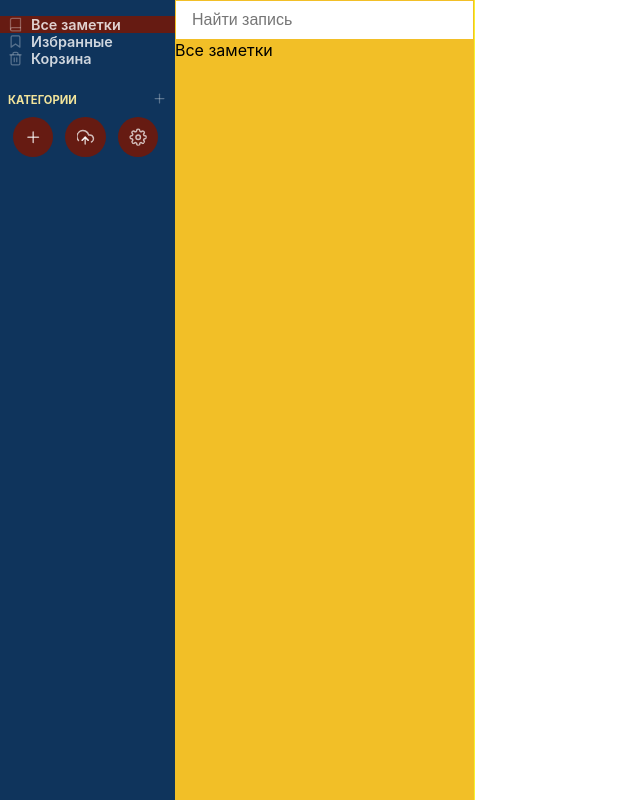
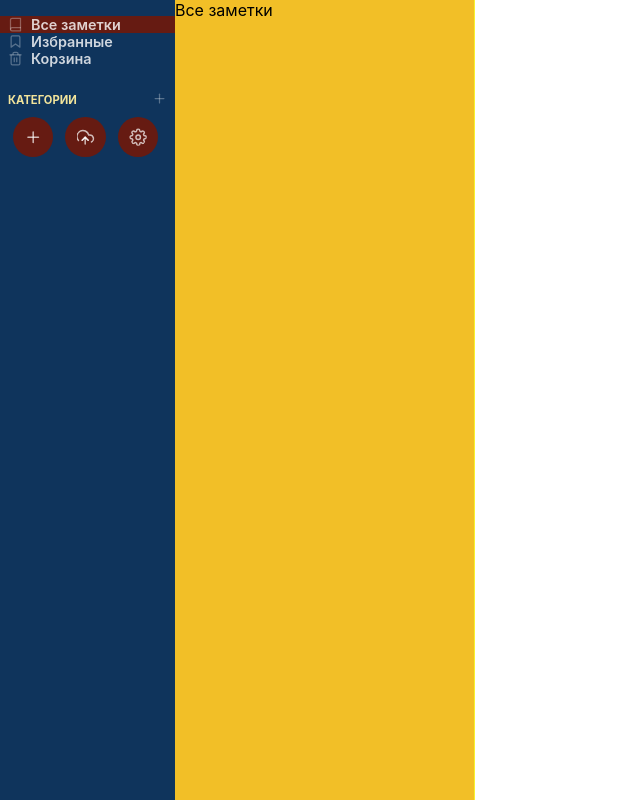
Before and after one commit to AmadeusDeadDmytro/ama_notes, a React (Create React App) app: page / in a window 1280 px wide. Shown: the whole page, without its empty margins (0-640 px from the left). Built offline with nearby package versions, Linux system fonts and the light colour scheme.

Commit message:
remove warnings

```diff
--- a/src/containers/NoteList.tsx
+++ b/src/containers/NoteList.tsx
@@ -56,21 +56,16 @@ const NoteList: React.FC<NoteListProps> = ({
         }
     }
 
-    const searchNotes = (event: React.ChangeEvent<HTMLInputElement>) => {
-        const filteredResults = filteredNotes.filter((note) => note.text.toLowerCase().search(event.target.value.toLowerCase()) !== -1)
-    }
-
     useEffect(() => {
         document.addEventListener('mousedown', handleNoteOptionsClick)
 
         return () => {
             document.removeEventListener('mousedown', handleNoteOptionsClick)
         }
-    }, [])
+    })
 
     return (
         <NoteSidebar>
-            <Searchbar placeholder="Найти запись" onChange={searchNotes} type="search" />
             <NoteSidebarHeader>{activeFolder === 'CATEGORY' ? activeCategory!.name : folderMap[activeFolder]}</NoteSidebarHeader>
             <NoteListContainer>
                 {filteredNotes.map((note) => {
--- a/src/containers/NoteOptions.tsx
+++ b/src/containers/NoteOptions.tsx
@@ -1,7 +1,7 @@
-import { ApplicationState, CategoryItem, NoteItem } from 'types'
+import { ApplicationState, NoteItem } from 'types'
 import { Bookmark, Download, Trash } from 'react-feather'
 import { downloadNote, getNoteTitle } from 'helpers'
-import { sendNoteToTrash, syncState, toggleFavoriteNote } from 'actions'
+import { sendNoteToTrash, toggleFavoriteNote } from 'actions'
 
 import { Dispatch } from 'redux'
 import React from 'react'
@@ -11,12 +11,10 @@ import styled from 'styled-components'
 interface NoteOptionsProps {
     sendNoteToTrash: (noteId: string) => void
     toggleFavoriteNote: (noteId: string) => void
-    notes: NoteItem[]
-    categories: CategoryItem[]
     clickedNote: NoteItem
 }
 
-const NoteOptions: React.FC<NoteOptionsProps> = ({ toggleFavoriteNote, clickedNote, sendNoteToTrash, notes, categories }) => {
+const NoteOptions: React.FC<NoteOptionsProps> = ({ toggleFavoriteNote, clickedNote, sendNoteToTrash }) => {
     const trashNoteHandler = () => {
         if (clickedNote && !clickedNote.trash) {
             sendNoteToTrash(clickedNote.id)
@@ -54,8 +52,6 @@ const NoteOptions: React.FC<NoteOptionsProps> = ({ toggleFavoriteNote, clickedNo
 }
 
 const mapStateToProps = (state: ApplicationState) => ({
-    notes: state.noteState.notes,
-    categories: state.categoryState.categories,
     activeCategoryId: state.noteState.activeCategoryId,
 })
 
```
Also changed, not shown: 2 other files (tests, documents, lock files or other folders).
